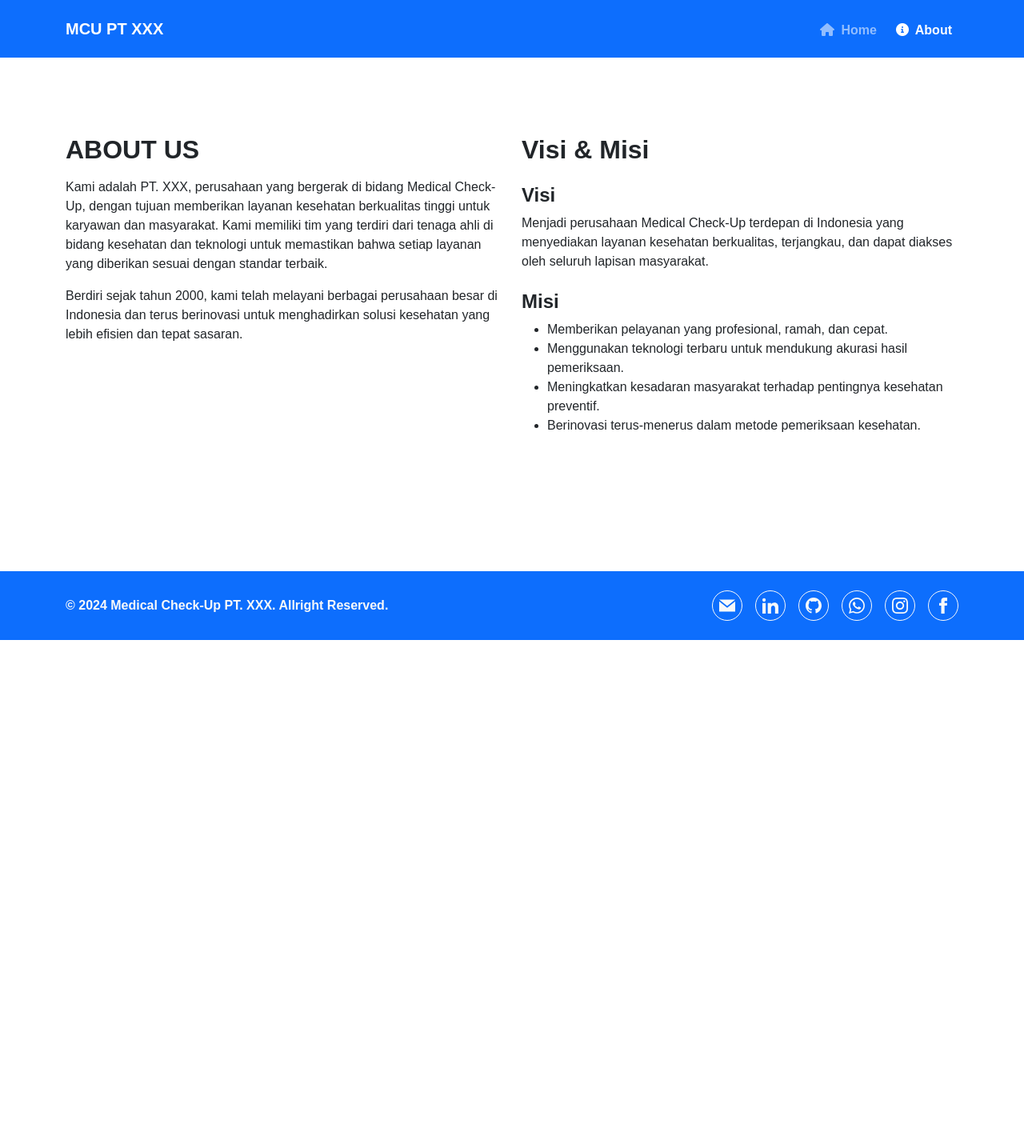
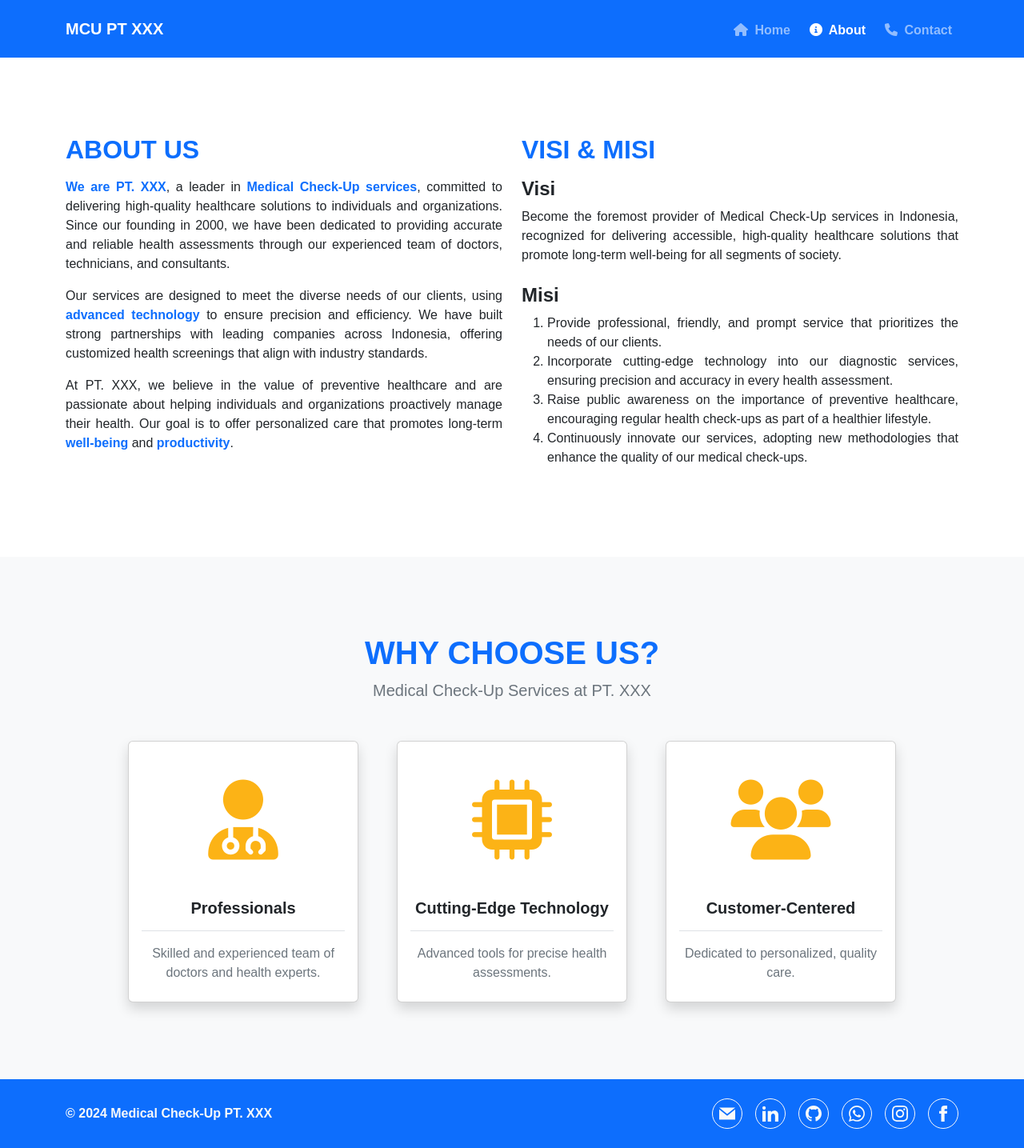
Before and after one commit to Anhar12/framework-MCU-PT.-XXX-posttest, a Django app: page /about in a window 1280 px wide. Shown: the whole page at 80% size. Before the commit the page ends 800 px from the top, so only its background shows below. Run offline with Django 5.2, Linux system fonts and the light colour scheme; some libraries are stand-ins or nearby versions.

Commit message:
Posttest 1

```diff
--- a/XXX/MCU/static/MCU/css/custom.css
+++ b/XXX/MCU/static/MCU/css/custom.css
@@ -65,7 +65,7 @@ body {
     opacity: 1;
 }
 
-.card-body {
+.card-services {
     height: 150px;
     position: absolute;
     bottom: 0;
@@ -77,7 +77,7 @@ body {
     transform: translateY(74%);
 }
 
-.card:hover .card-body {
+.card:hover .card-services {
     transform: translateY(0);
 }
 
--- a/XXX/MCU/templates/MCU/about.html
+++ b/XXX/MCU/templates/MCU/about.html
@@ -6,44 +6,93 @@ About - Medical Check UP PT XXX
 
 {% block content %}
 
-<!-- About Us -->
-<section class="py-5">
+<!-- AboutUs start -->
+<section id="AboutUs" class="py-5">
     <div class="container py-5">
         <div class="row">
-            <!-- Bagian Kiri: ABOUT US -->
             <div class="col-lg-6">
-                <h2 class="fw-bold">ABOUT US</h2>
-                <p class="mt-3">
-                    Kami adalah PT. XXX, perusahaan yang bergerak di bidang Medical Check-Up, dengan tujuan memberikan
-                    layanan kesehatan berkualitas tinggi untuk karyawan dan masyarakat.
-                    Kami memiliki tim yang terdiri dari tenaga ahli di bidang kesehatan dan teknologi untuk memastikan
-                    bahwa setiap layanan yang diberikan sesuai dengan standar terbaik.
+                <h2 class="fw-bold text-primary">ABOUT US</h2>
+                <p class="mt-3 text-justify">
+                    <span class="text-primary fw-bold">We are PT. XXX</span>, a leader in <span class="text-primary fw-bold">Medical Check-Up services</span>, committed to delivering high-quality healthcare solutions to individuals and organizations. Since our founding in 2000, we have been dedicated to providing accurate and reliable health assessments through our experienced team of doctors, technicians, and consultants.
                 </p>
-                <p class="mt-3">
-                    Berdiri sejak tahun 2000, kami telah melayani berbagai perusahaan besar di Indonesia dan terus
-                    berinovasi untuk menghadirkan solusi kesehatan yang lebih efisien dan tepat sasaran.
+                <p class="mt-3 text-justify">
+                    Our services are designed to meet the diverse needs of our clients, using <span class="text-primary fw-bold">advanced technology</span> to ensure precision and efficiency. We have built strong partnerships with leading companies across Indonesia, offering customized health screenings that align with industry standards.
+                </p>
+                <p class="mt-3 text-justify">
+                    At PT. XXX, we believe in the value of preventive healthcare and are passionate about helping individuals and organizations proactively manage their health. Our goal is to offer personalized care that promotes long-term <span class="text-primary fw-bold">well-being</span> and <span class="text-primary fw-bold">productivity</span>.
                 </p>
             </div>
 
-            <!-- Bagian Kanan: Visi & Misi -->
             <div class="col-lg-6">
-                <h2 class="fw-bold">Visi & Misi</h2>
-                <h4 class="mt-4 fw-bold">Visi</h4>
-                <p class="mt-2">
-                    Menjadi perusahaan Medical Check-Up terdepan di Indonesia yang menyediakan layanan kesehatan
-                    berkualitas, terjangkau, dan dapat diakses oleh seluruh lapisan masyarakat.
+                <h2 class="fw-bold text-primary">VISI & MISI</h2>
+                <h4 class="mt-3 fw-bold">Visi</h4>
+                <p class="mt-2 text-justify">
+                    Become the foremost provider of Medical Check-Up services in Indonesia, recognized for delivering accessible, high-quality healthcare solutions that promote long-term well-being for all segments of society.
                 </p>
 
                 <h4 class="mt-4 fw-bold">Misi</h4>
-                <ul class="mt-2">
-                    <li>Memberikan pelayanan yang profesional, ramah, dan cepat.</li>
-                    <li>Menggunakan teknologi terbaru untuk mendukung akurasi hasil pemeriksaan.</li>
-                    <li>Meningkatkan kesadaran masyarakat terhadap pentingnya kesehatan preventif.</li>
-                    <li>Berinovasi terus-menerus dalam metode pemeriksaan kesehatan.</li>
-                </ul>
+                <ol type="1" class="mt-2 text-justify">
+                    <li>
+                        Provide professional, friendly, and prompt service that prioritizes the needs of our clients.
+                    </li>
+                    <li>
+                        Incorporate cutting-edge technology into our diagnostic services, ensuring precision and accuracy in every health assessment.
+                    </li>
+                    <li>
+                        Raise public awareness on the importance of preventive healthcare, encouraging regular health check-ups as part of a healthier lifestyle.
+                    </li>
+                    <li>
+                        Continuously innovate our services, adopting new methodologies that enhance the quality of our medical check-ups.
+                    </li>
+                </ol>
             </div>
         </div>
     </div>
 </section>
+<!-- AboutUs end -->
+
+<!-- WhyChooseUs start -->
+<section id="WhyChooseUs" class="py-5 bg-light">
+    <div class="container py-5">
+        <h1 class="text-center fw-bold text-primary">WHY CHOOSE US?</h1>
+        <p class="lead mb-5 text-secondary text-center">Medical Check-Up Services at PT. XXX</p>
+        <div class="d-flex flex-wrap justify-content-center gap-5">
+            <div class="card shadow" style="width: 18rem;">
+                <div class="d-flex justify-content-center pt-5 pb-4">
+                    <i class="fa-solid fa-user-doctor" style="font-size: 100px; color: #FCB316;"></i>
+                </div>
+                <div class="card-body px-3 py-2">
+                    <h5 class="card-title py-3 m-0 text-dark border-bottom text-center fw-bold">Professionals</h5>
+                    <p class="card-text py-3 text-secondary text-center">
+                        Skilled and experienced team of doctors and health experts.
+                    </p>
+                </div>
+            </div>
+            <div class="card shadow" style="width: 18rem;">
+                <div class="d-flex justify-content-center pt-5 pb-4">
+                    <i class="fa-solid fa-microchip" style="font-size: 100px; color: #FCB316;"></i>
+                </div>
+                <div class="card-body px-3 py-2">
+                    <h5 class="card-title py-3 m-0 text-dark border-bottom text-center fw-bold">Cutting-Edge Technology</h5>
+                    <p class="card-text py-3 text-secondary text-center">
+                        Advanced tools for precise health assessments.
+                    </p>
+                </div>
+            </div>
+            <div class="card shadow" style="width: 18rem;">
+                <div class="d-flex justify-content-center pt-5 pb-4">
+                    <i class="fa-solid fa-users" style="font-size: 100px; color: #FCB316;"></i>
+                </div>
+                <div class="card-body px-3 py-2">
+                    <h5 class="card-title py-3 m-0 text-dark border-bottom text-center fw-bold">Customer-Centered</h5>
+                    <p class="card-text py-3 text-secondary text-center">
+                        Dedicated to personalized, quality care.
+                    </p>
+                </div>
+            </div>
+        </div>
+    </div>
+</section>
+<!-- WhyChooseUs end -->
 
 {% endblock %}
--- a/XXX/MCU/templates/MCU/base.html
+++ b/XXX/MCU/templates/MCU/base.html
@@ -18,6 +18,7 @@
 </head>
 
 <body class="d-flex flex-column min-vh-100">
+    <!-- nav start -->
     <nav class="navbar navbar-expand-lg navbar-dark bg-primary py-3">
         <div class="container">
             <a class="navbar-brand fw-semibold" href="{% url 'home' %}">MCU PT XXX</a>
@@ -38,21 +39,30 @@
                             <i class="fas fa-info-circle me-1"></i> About
                         </a>
                     </li>
+                    <li class="nav-item">
+                        <a class="nav-link fw-semibold {% if contact %}active{% endif %}" href="{% url 'contact' %}">
+                            <i class="fas fa-phone me-1"></i> Contact
+                        </a>
+                    </li>
                 </ul>
             </div>
         </div>
     </nav>
+    <!-- nav end -->
 
-    <div class="flex-grow-1">
+    <!-- main -->
+    <main class="flex-grow-1">
         {% block content %}
 
         {% endblock %}
-    </div>
+    </main>
+    <!-- main end -->
 
+    <!-- footer start -->
     <footer class="py-4 bg-primary">
         <div class="container d-flex flex-column flex-md-row gap-4 justify-content-between align-items-center">
             <div class="d-flex align-items-center">
-                <span class="text-light fw-bold">&copy; 2024 Medical Check-Up PT. XXX. Allright Reserved.</span>
+                <span class="text-light fw-bold">&copy; 2024 Medical Check-Up PT. XXX</span>
             </div>
 
             <div class="d-flex justify-content-center justify-content-md-start gap-3">
@@ -90,6 +100,7 @@
             </div>
         </div>
     </footer>
+    <!-- footer start -->
 
     {% bootstrap_javascript %}
 </body>
--- a/XXX/MCU/urls.py
+++ b/XXX/MCU/urls.py
@@ -4,4 +4,5 @@ from . import views
 urlpatterns = [
     path('', views.Home, name='home'),
     path('about', views.About, name='about'),
+    path('contact', views.Contact, name='contact'),
 ]
--- a/XXX/MCU/views.py
+++ b/XXX/MCU/views.py
@@ -12,3 +12,9 @@ def About(request):
         'about' : True
     }
     return render(request, 'MCU/about.html', context)
+
+def Contact(request):
+    context = {
+        'contact' : True
+    }
+    return render(request, 'MCU/contact.html', context)
```
Also changed, not shown: XXX/MCU/templates/MCU/index.html (+15 -12 lines), XXX/MCU/templates/MCU/services.html (deleted, +0 -9 lines).
